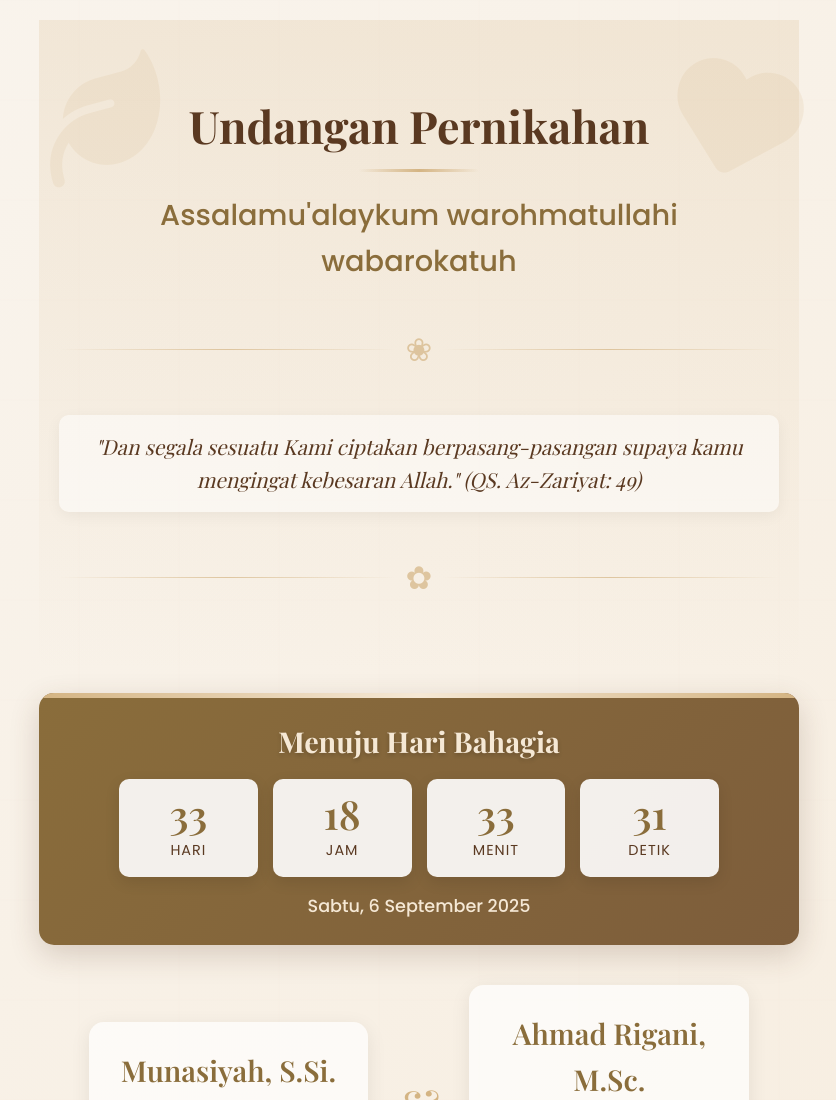
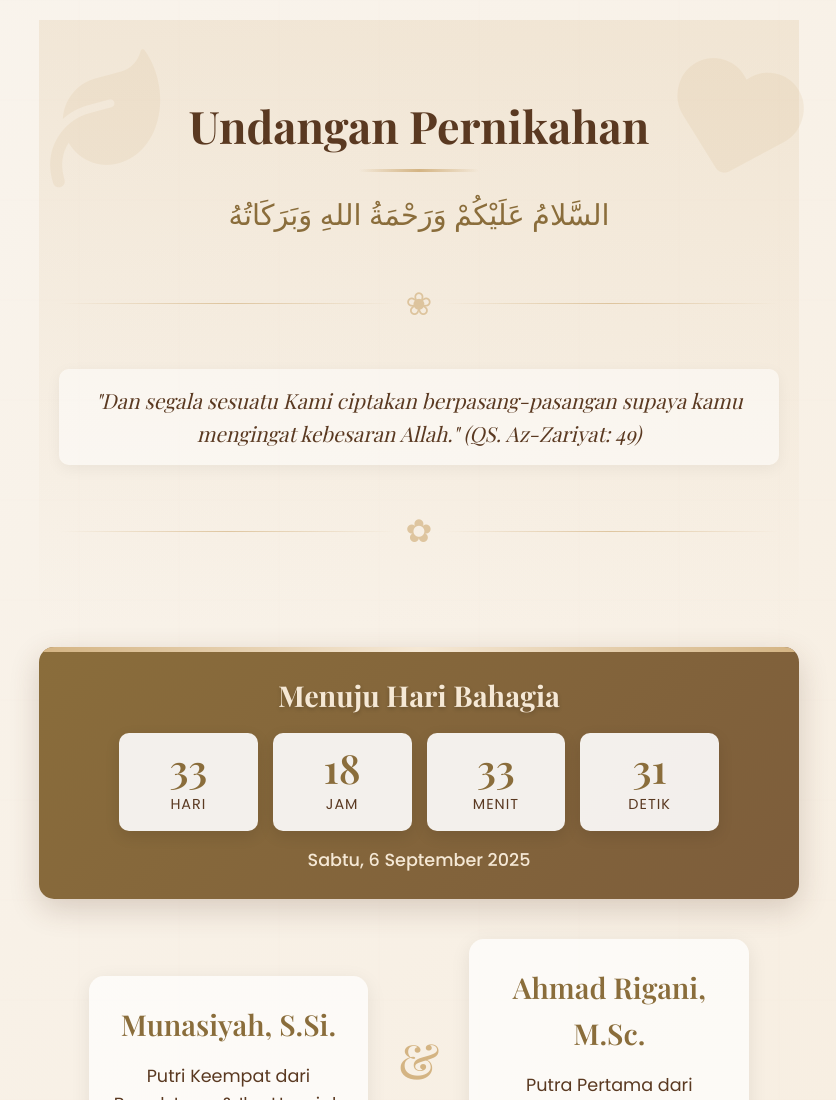
Before and after one commit to rjrizani/muna-rizani, a plain HTML site: page index.html in a window 1280 px wide. Shown: the top 1100 px of the page, without its empty margins (221-1057 px from the left). Drawn offline with nearby package versions, Linux system fonts and the light colour scheme.

Commit message:
update assalam

```diff
--- a/index.html
+++ b/index.html
@@ -600,7 +600,7 @@
         <!-- Header section -->
         <div class="header">
             <h1 class="title">Undangan Pernikahan</h1>
-            <div class="salam">Assalamu'alaykum warohmatullahi wabarokatuh</div>
+            <div class="salam">السَّلامُ عَلَيْكُمْ وَرَحْمَةُ اللهِ وَبَرَكَاتُهُ</div>
 
             <div class="floral-divider">
                 <div class="line"></div>
```
